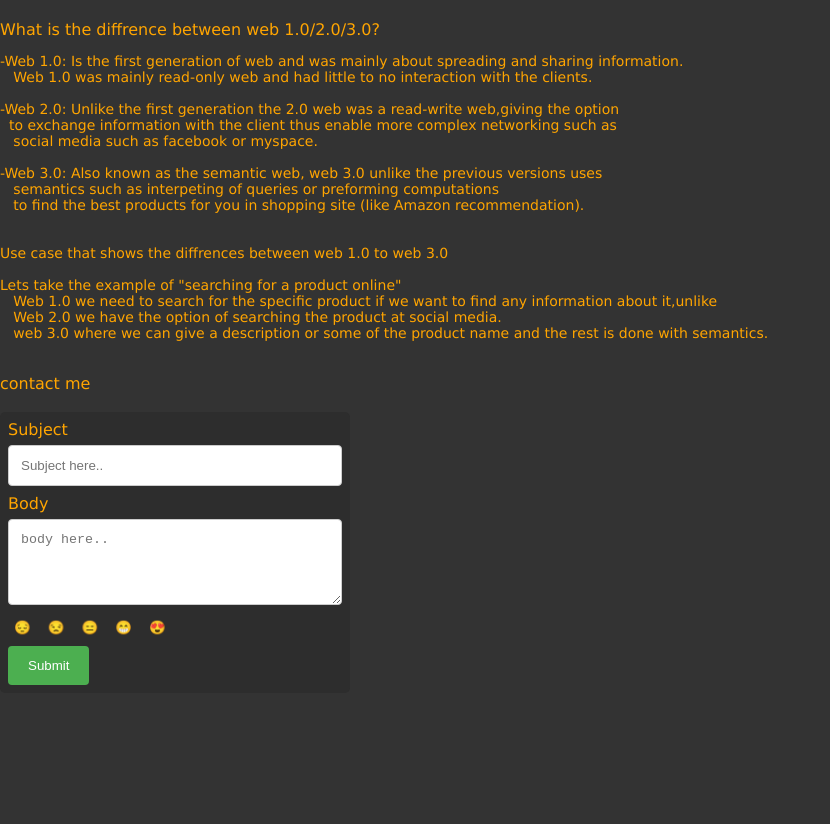
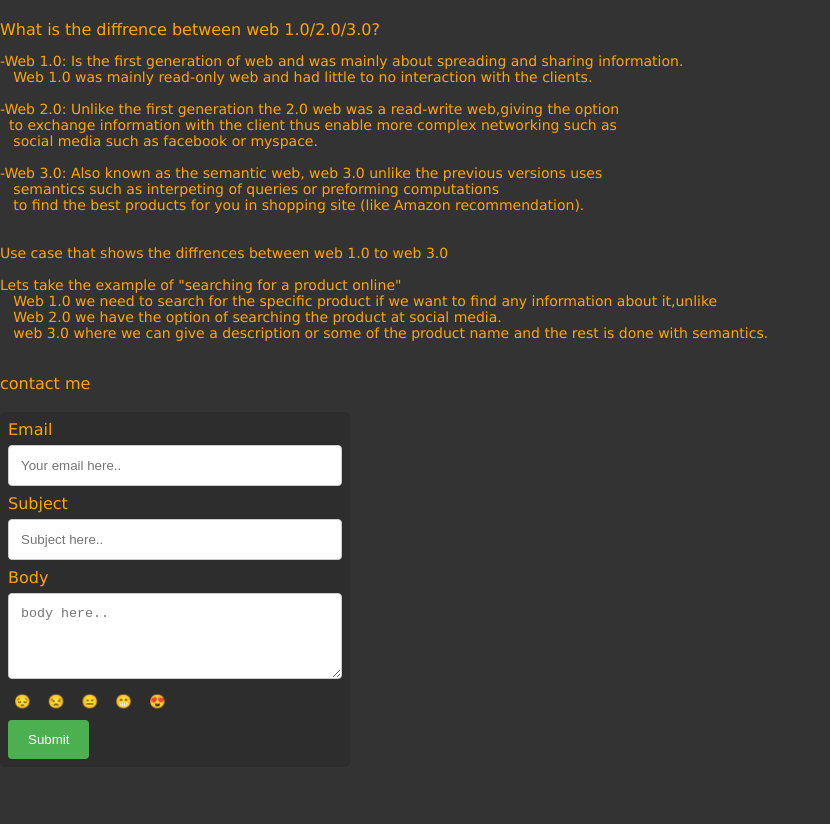
Before and after one commit to SISE-Web-Development-Environments/205975444, a plain HTML site: page index.html in a window 1280 px wide. Shown: the part 1636-2460 px from the top of the page, without its empty margins (0-830 px from the left). Before the commit the page ends 2386 px from the top, so only its background shows below. Drawn offline with Linux system fonts and the light colour scheme.

Commit message:
final-email added

```diff
--- a/index.html
+++ b/index.html
@@ -155,6 +155,9 @@
 		<div class="container">
 			<form action="mailto:amitsul@post.bgu.ac.il?subject=subject&body=body"  method="get" enctype="text/plain">
 
+				<label for="email">Email</label>
+				<input type="text" id="email" name="email" placeholder="Your email here..">
+
 				<label for="subject">Subject</label>
 				<input type="text" id="subject" name="subject" placeholder="Subject here..">
 
```
